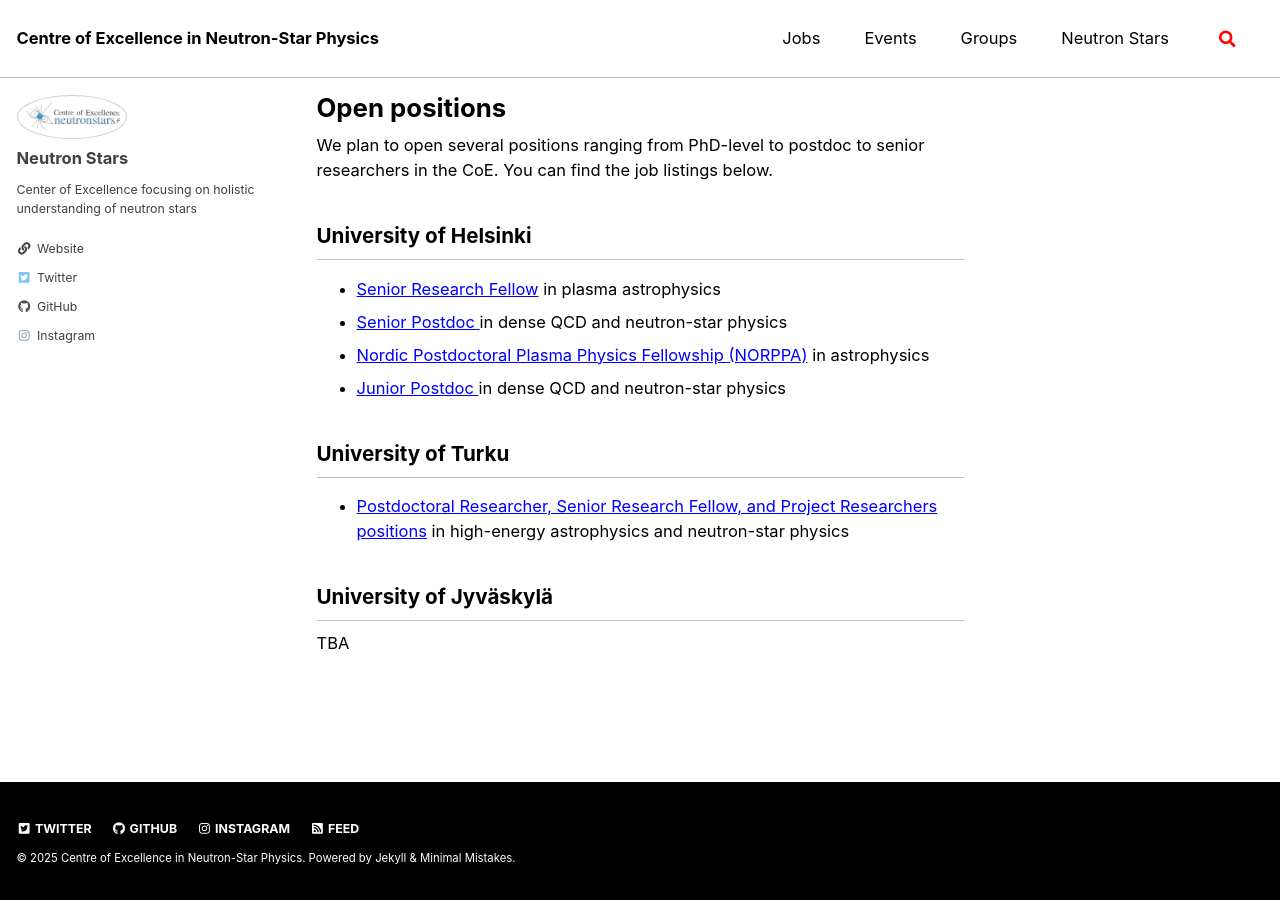
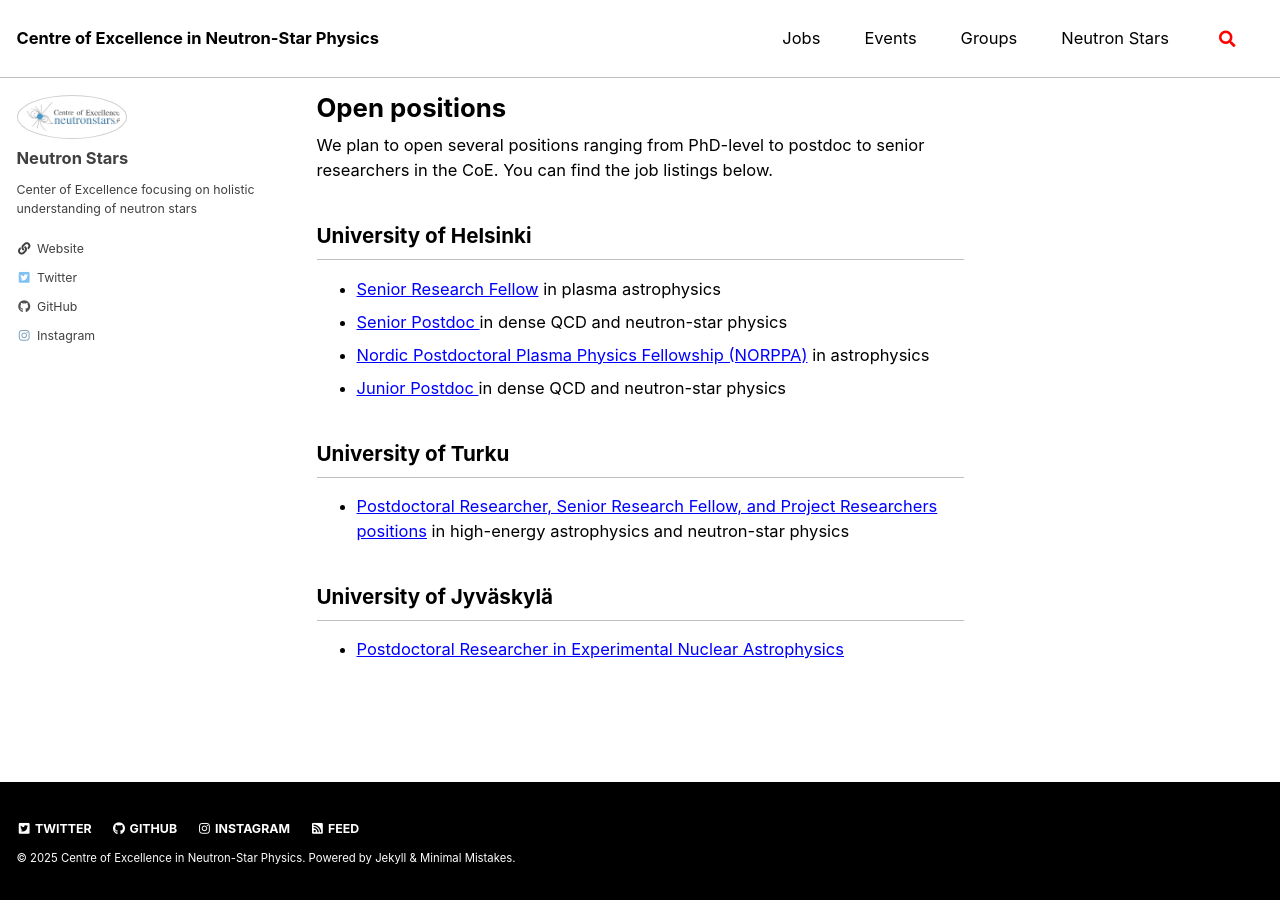
Before and after one commit to MiroPalmu/coe-website, a Jekyll site: the page built from _pages/jobs.md, in a window 1280 px wide. Built offline with Jekyll 4.4.1, drawn with Linux system fonts in a browser that asks for light colours; cached includes are drawn as plain includes; comment, search, counter and statistics services are not loaded.

Commit message:
Update jobs.md

```diff
--- a/_pages/jobs.md
+++ b/_pages/jobs.md
@@ -20,4 +20,4 @@
 
 ## University of Jyväskylä
 
-TBA
+- [Postdoctoral Researcher in Experimental Nuclear Astrophysics](https://ats.talentadore.com/apply/postdoctoral-researcher-in-experimental-nuclear-astrophysics/mMNKkQ)
```
